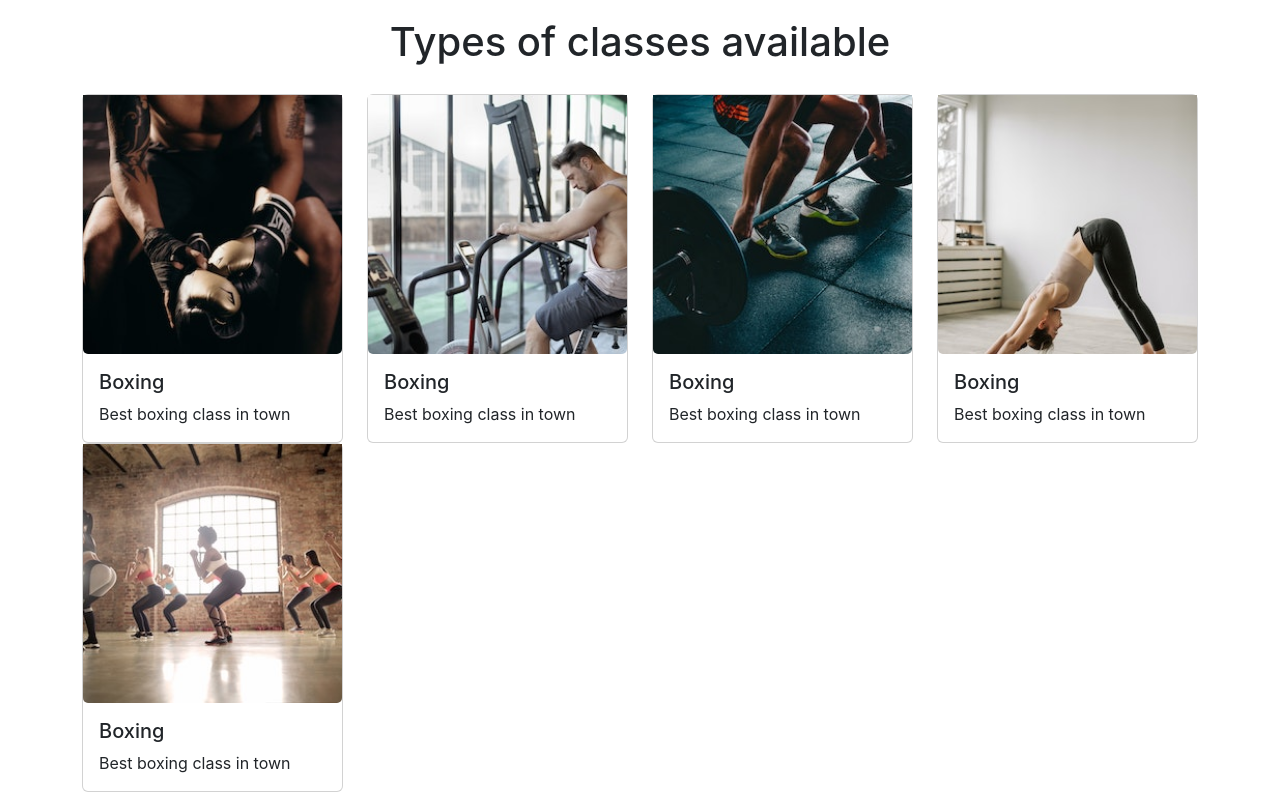
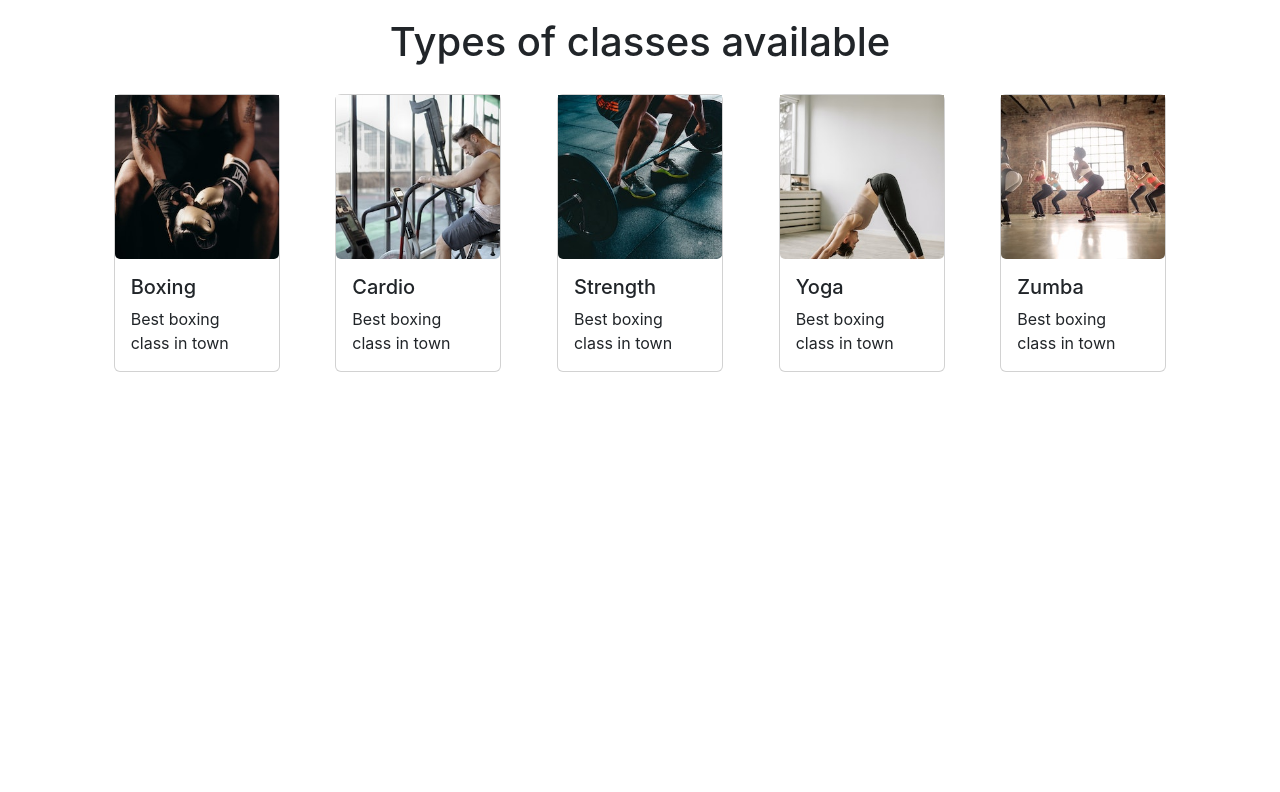
Before and after one commit to suchandra7/202-duplicate, a React (Create React App) app in the folder frontend/: page / in a window 1280 px wide. Shown: the part 733-1525 px from the top of the page. After the commit the page ends 1105 px from the top, so only its background shows below. Built offline with nearby package versions, Linux system fonts and the light colour scheme; no server answers.

Commit message:
homepage ddonne

```diff
--- a/frontend/src/Components/Home.js
+++ b/frontend/src/Components/Home.js
@@ -92,8 +92,8 @@ function Home() {
                     Types of classes available
                 </h1>
             </div>
-            <div className='row'>
-                <div className='col-3'>
+            <div className='row memberships'>
+                <div className='col-2'>
                     <div class="card actvity">
                         <img src={a1} class="card-img-bottom" alt="..." />
                         <div class="card-body">
@@ -102,38 +102,38 @@ function Home() {
                         </div>
                     </div>
                 </div>
-                <div className='col-3'>
+                <div className='col-2'>
                     <div class="card actvity">
                         <img src={a2} class="card-img-bottom" alt="..." />
                         <div class="card-body">
-                            <h5 class="card-title">Boxing</h5>
+                            <h5 class="card-title">Cardio</h5>
                             <p class="card-text">Best boxing class in town</p>
                         </div>
                     </div>
                 </div>
-                <div className='col-3'>
+                <div className='col-2'>
                     <div class="card actvity">
                         <img src={a3} class="card-img-bottom" alt="..." />
                         <div class="card-body">
-                            <h5 class="card-title">Boxing</h5>
+                            <h5 class="card-title">Strength</h5>
                             <p class="card-text">Best boxing class in town</p>
                         </div>
                     </div>
                 </div>
-                <div className='col-3'>
+                <div className='col-2'>
                     <div class="card actvity">
                         <img src={a4} class="card-img-bottom" alt="..." />
                         <div class="card-body">
-                            <h5 class="card-title">Boxing</h5>
+                            <h5 class="card-title">Yoga</h5>
                             <p class="card-text">Best boxing class in town</p>
                         </div>
                     </div>
                 </div>
-                <div className='col-3'>
+                <div className='col-2'>
                     <div class="card actvity">
                         <img src={a5} class="card-img-bottom" alt="..." />
                         <div class="card-body">
-                            <h5 class="card-title">Boxing</h5>
+                            <h5 class="card-title">Zumba</h5>
                             <p class="card-text">Best boxing class in town</p>
                         </div>
                     </div>
```
Also changed, not shown: frontend/src/App.css (line endings or trailing spaces).
